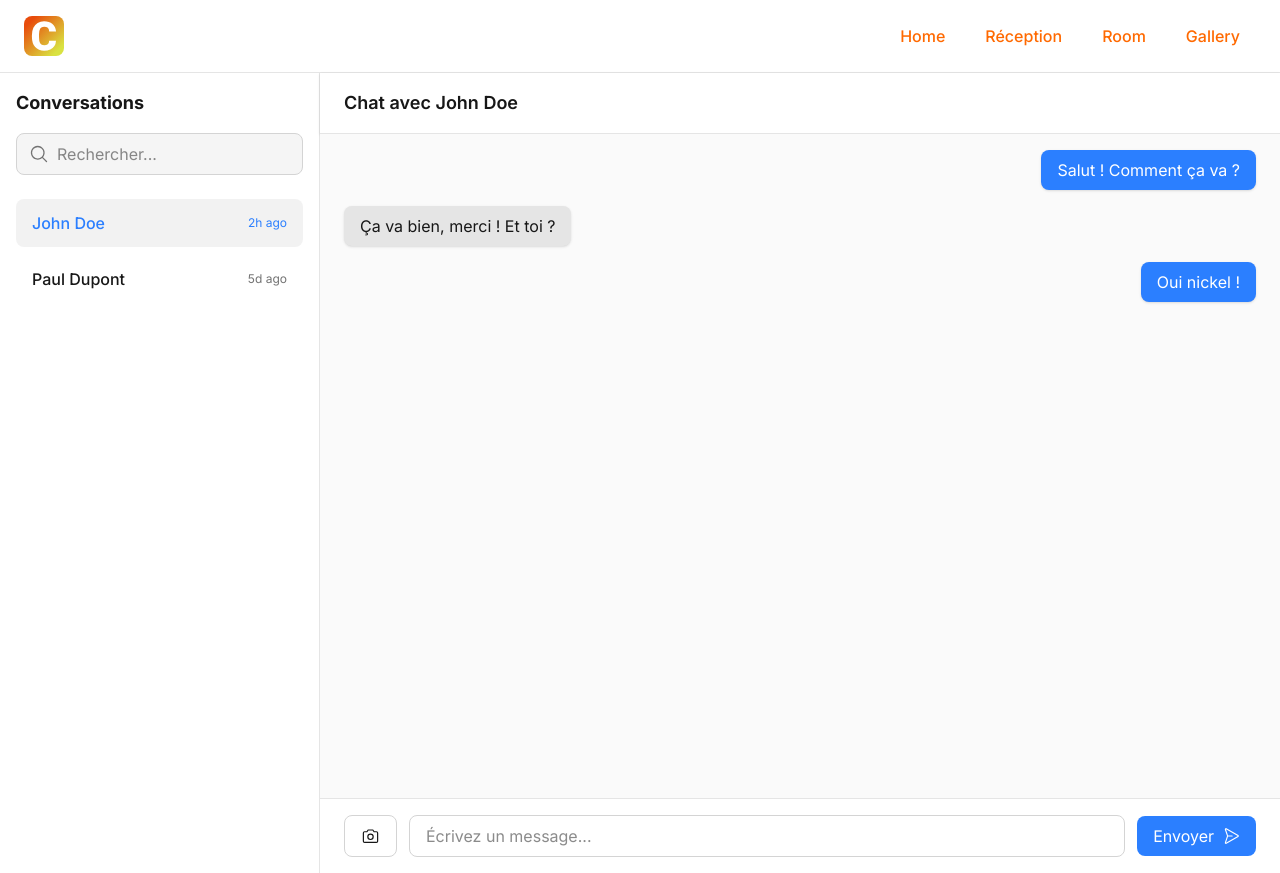
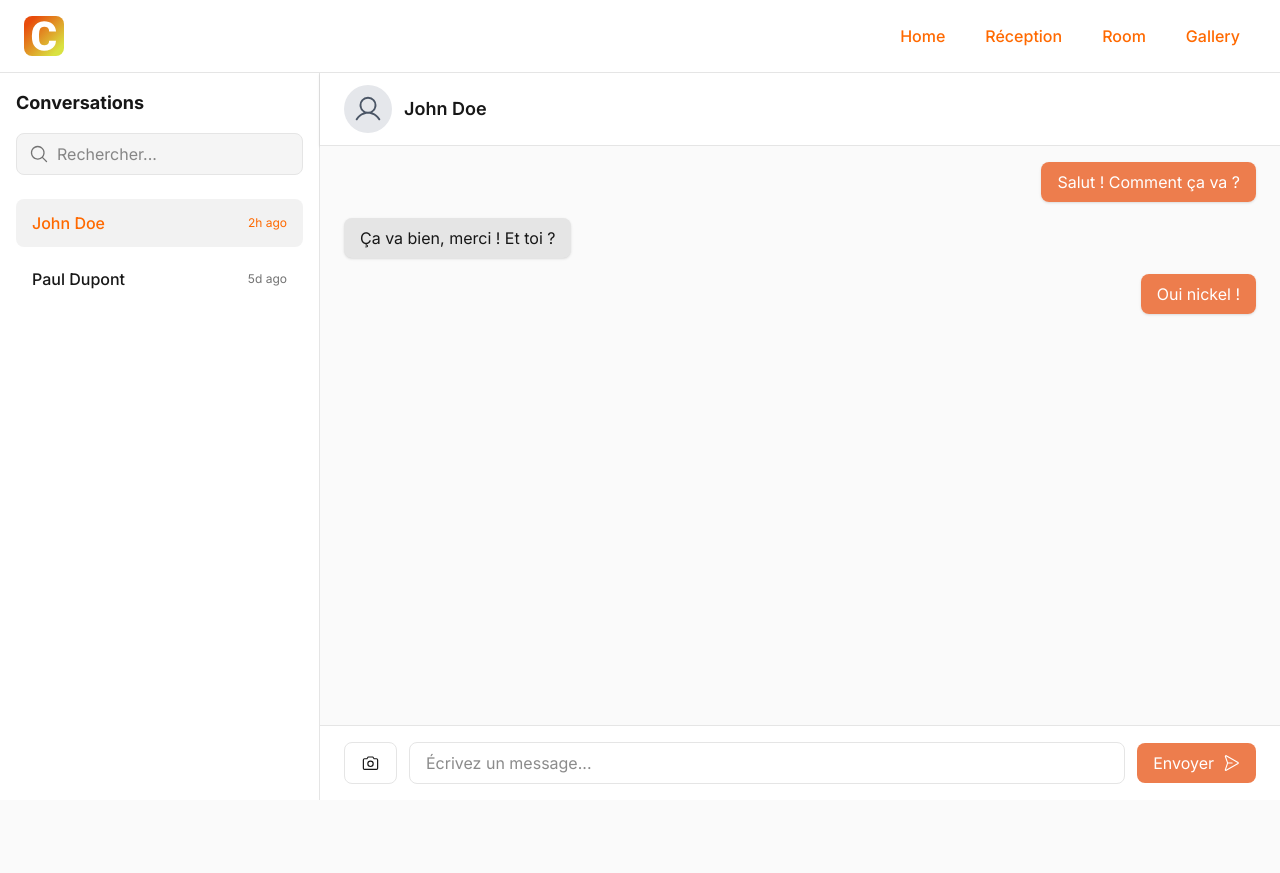
Before and after one commit to soniiix/mds-next-pwa, a Next.js app: page /room in a window 1280 px wide. After the commit the page ends 800 px from the top, so only its background shows below. Built offline with nearby package versions, Linux system fonts and the light colour scheme.

Commit message:
style: change colors

```diff
--- a/app/globals.css
+++ b/app/globals.css
@@ -1 +1,5 @@
 @import "tailwindcss";
+
+@theme {
+    --background-image-orange-gradient: linear-gradient(145deg, #ed7d4d 100%, #e8a782 100%);
+}
--- a/app/layout.tsx
+++ b/app/layout.tsx
@@ -13,7 +13,7 @@ export default function RootLayout({
 }) {
     return (
         <html lang="en" className={inter.className}>
-            <body className="min-h-screen flex flex-col bg-neutral-50">
+            <body className="min-h-screen flex flex-col bg-neutral-50 selection:bg-orange-500 selection:text-white">
                 <nav className="flex items-center justify-between bg-white border-b border-neutral-200 w-full px-6 py-4">
                     <Link href="/"><img src="icon.svg" alt="Logo" className="h-10 w-10 rounded-lg"/></Link>
                     <div className="flex items-center gap-2">
--- a/app/room/page.tsx
+++ b/app/room/page.tsx
@@ -1,7 +1,7 @@
 "use client";
 
 import { Camera } from "@/components/Camera";
-import { CameraIcon, MagnifyingGlassIcon, PaperPlaneRightIcon, XIcon } from "@phosphor-icons/react";
+import { CameraIcon, MagnifyingGlassIcon, PaperPlaneRightIcon, PhoneIcon, UserIcon, XIcon } from "@phosphor-icons/react";
 import { useEffect, useState } from "react";
 
 export default function Room() {
@@ -18,7 +18,7 @@ export default function Room() {
     const [isCameraClicked, setIsCameraClicked] = useState(false);
 
     return (
-        <main className="flex h-screen bg-neutral-50 text-neutral-900">
+        <main className="flex flex-1 min-h-0 overflow-hidden bg-neutral-50 text-neutral-900">
             {/* Camera feature modal */}
             {isCameraClicked && (
                 <div className="fixed inset-0 bg-black/65 flex items-center justify-center z-50">
@@ -37,11 +37,11 @@ export default function Room() {
             )}
 
             {/* SIDEBAR */}
-            <aside className="flex flex-col h-full bg-white border-r border-neutral-200 w-80 p-4">
+            <aside className="flex flex-col min-h-0 bg-white border-r border-neutral-200 w-80 p-4">
                 <h2 className="text-lg font-bold mb-4">Conversations</h2>
 
                 {/* Search input */}
-                <div className="flex items-center gap-2 pl-3 py-2 rounded-lg bg-neutral-100 border border-neutral-300 focus-within:ring-2 focus-within:ring-blue-400">
+                <div className="flex items-center gap-2 pl-3 py-2 rounded-lg bg-neutral-100 border border-neutral-200 focus-within:ring-2 focus-within:ring-orange-400">
                     <MagnifyingGlassIcon size={20} className="text-neutral-500" />
                     <input
                         type="text"
@@ -52,7 +52,7 @@ export default function Room() {
 
                 {/* Conversation list */}
                 <div className="mt-6 flex-1 flex flex-col gap-2 overflow-y-auto">
-                    <div className="flex items-center justify-between py-3 px-4 rounded-lg bg-neutral-200/50 text-blue-500 hover:bg-neutral-200/50 cursor-pointer transition">
+                    <div className="flex items-center justify-between py-3 px-4 rounded-lg bg-neutral-200/50 text-orange-500 hover:bg-neutral-200/50 cursor-pointer transition">
                         <span className="font-medium">John Doe</span>
                         <span className="text-xs">2h ago</span>
                     </div>
@@ -64,16 +64,21 @@ export default function Room() {
             </aside>
 
             {/* CHAT AREA */}
-            <section className="flex flex-col flex-1 h-full">
+            <section className="flex flex-col flex-1 min-h-0">
                 {/* Header */}
-                <header className="flex items-center justify-between px-6 py-4 border-b border-neutral-200 bg-white shadow-sm">
-                    <h2 className="font-semibold text-lg">Chat avec John Doe</h2>
+                <header className="flex items-center justify-between px-6 py-3 border-b border-neutral-200 bg-white shadow-sm">
+                    <div className="font-semibold text-lg flex items-center">
+                        <div className="bg-gray-200 text-gray-600 rounded-full w-12 h-12 flex items-center justify-center mr-3">
+                            <UserIcon size={30} className="" />
+                        </div>
+                        <h3>John Doe</h3>
+                    </div>
                 </header>
 
                 {/* Messages */}
                 <div className="flex-1 px-6 py-4 space-y-4 overflow-y-auto bg-neutral-50">
                     <div className="flex justify-end">
-                        <div className="bg-blue-500 text-white px-4 py-2 rounded-lg max-w-xs shadow">
+                        <div className="bg-orange-gradient text-white px-4 py-2 rounded-lg max-w-xs shadow">
                             Salut ! Comment ça va ?
                         </div>
                     </div>
@@ -83,7 +88,7 @@ export default function Room() {
                         </div>
                     </div>
                     <div className="flex justify-end">
-                        <div className="bg-blue-500 text-white px-4 py-2 rounded-lg max-w-xs shadow">
+                        <div className="bg-orange-gradient text-white px-4 py-2 rounded-lg max-w-xs shadow">
                             Oui nickel !
                         </div>
                     </div>
@@ -92,7 +97,7 @@ export default function Room() {
                 {/* Input */}
                 <form className="px-6 py-4 border-t border-neutral-200 bg-white flex items-center gap-3">
                     <button
-                        className="flex items-center gap-2 border-neutral-300 border px-4 py-2 rounded-lg cursor-pointer hover:bg-neutral-100 h-full transition"
+                        className="flex items-center gap-2 border-neutral-200 border px-4 py-2 rounded-lg cursor-pointer hover:bg-neutral-100 h-full transition"
                         onClick={(e) => {
                             e.preventDefault();
                             setIsCameraClicked(e => !e);
@@ -103,12 +108,12 @@ export default function Room() {
                     </button>
                     <input
                         type="text"
-                        className="flex-1 border border-neutral-300 rounded-lg px-4 py-2 focus:outline-none focus:ring-2 focus:ring-blue-500"
+                        className="flex-1 border border-neutral-200 rounded-lg px-4 py-2 focus:outline-none focus:ring-2 focus:ring-orange-400"
                         placeholder="Écrivez un message..."
                     />
                     <button
                         type="submit"
-                        className="flex items-center gap-2 bg-blue-500 text-white px-4 py-2 rounded-lg hover:bg-blue-600 transition cursor-pointer"
+                        className="flex items-center gap-2 bg-orange-gradient text-white px-4 py-2 rounded-lg hover:bg-orange-600 transition cursor-pointer"
                     >
                         Envoyer <PaperPlaneRightIcon size={18} />
                     </button>
--- a/components/Camera.tsx
+++ b/components/Camera.tsx
@@ -63,7 +63,7 @@ export const Camera = () => {
                         ref={videoRef}
                         autoPlay
                         playsInline
-                        className="rounded-lg w-full border-3 border-blue-500"
+                        className="rounded-lg w-full border-3 border-orange-500"
                     ></video>
                 )}
 
@@ -74,7 +74,7 @@ export const Camera = () => {
                         {!photo && (
                             <button
                                 onClick={takePicture}
-                                className="bg-blue-500 text-white p-3 rounded-full cursor-pointer"
+                                className="bg-orange-500 text-white p-3 rounded-full cursor-pointer"
                             >
                                 <CameraIcon size={24} />
                             </button>
```
